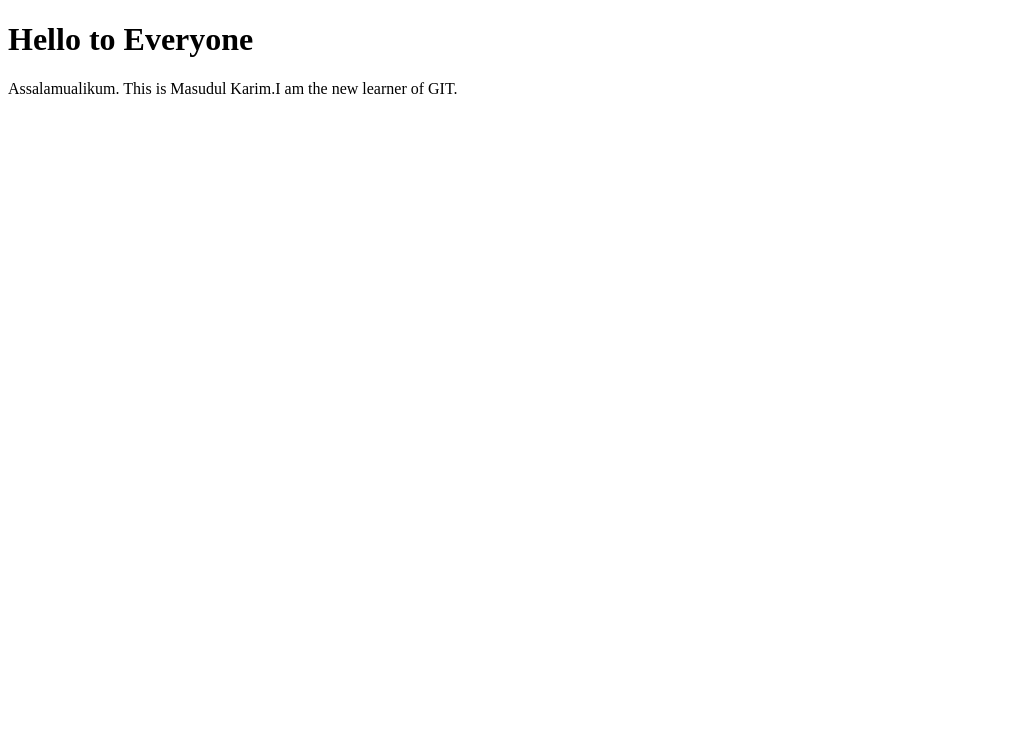
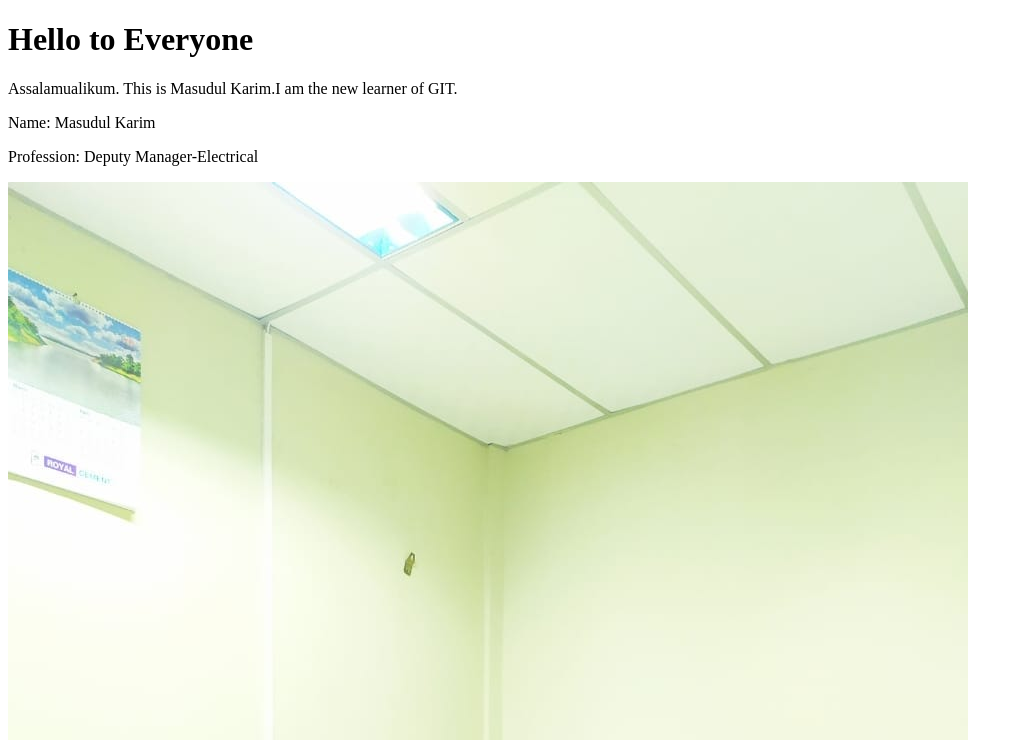
Before and after one commit to Masudchy95/my-second-website, a plain HTML site: page index.html in a window 1280 px wide. Shown: the top 740 px of the page, without its empty margins (0-1023 px from the left). Drawn offline with Linux system fonts and the light colour scheme.

Commit message:
My photo added

```diff
--- a/index.html
+++ b/index.html
@@ -8,5 +8,8 @@
 <body>
     <h1>Hello to Everyone</h1>
     <p>Assalamualikum. This is Masudul Karim.I am the new learner of GIT.</p>
+    <p>Name: Masudul Karim</p>
+    <p>Profession: Deputy Manager-Electrical</p>
+    <img src="Office photo.jpg" alt="Me at office time">
 </body>
 </html>
```
Also changed, not shown: Office photo.jpg (added).
